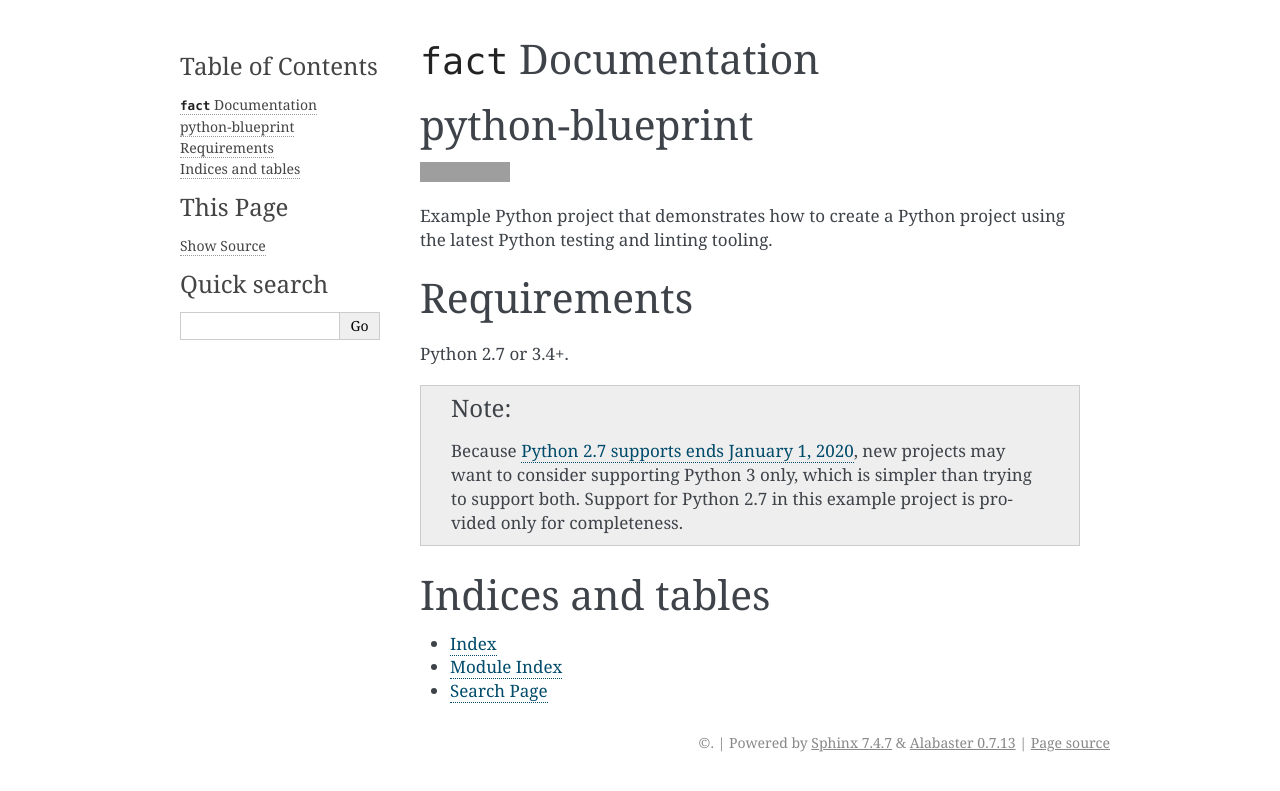
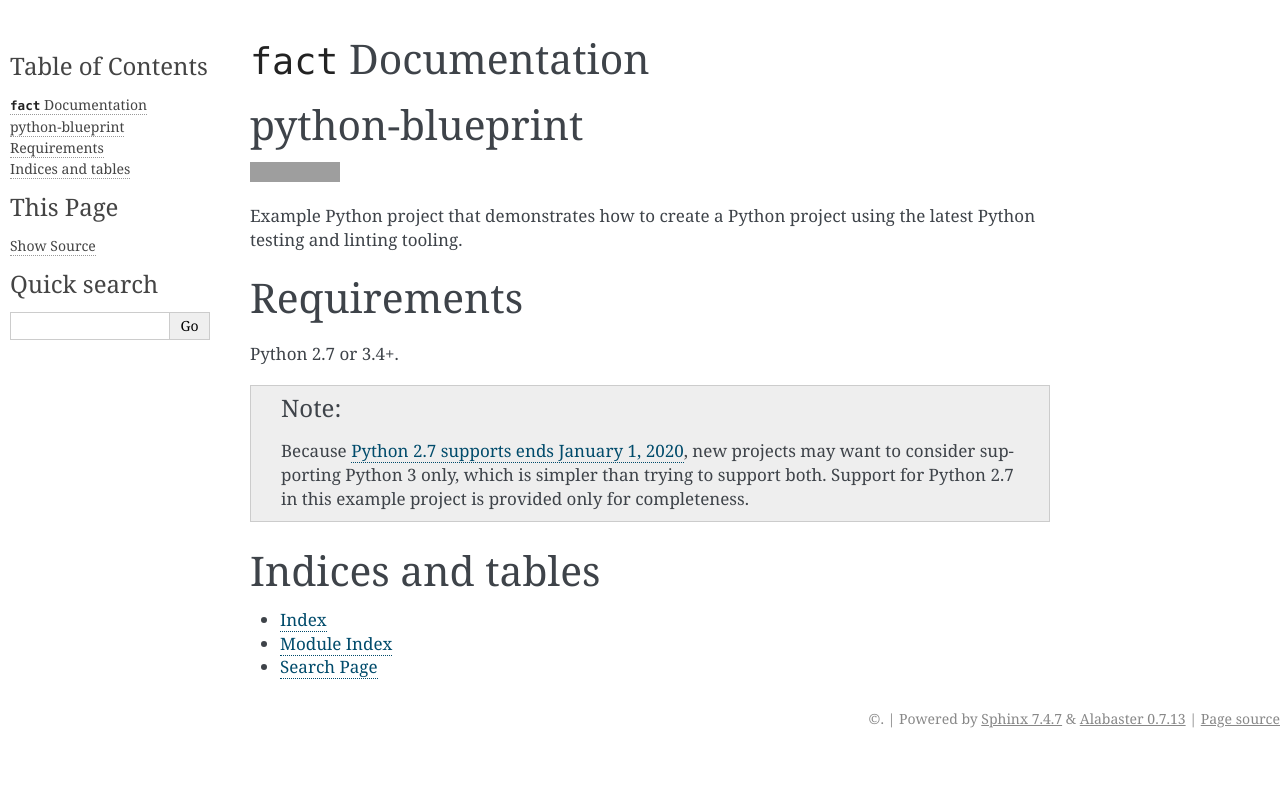
Before and after one commit to timbertinker/python-blueprint, a Sphinx documentation site: the page built from docs/source/index.rst, in a window 1280 px wide. Shown: the top 791 px of the page. Built offline with Sphinx 7.4.7, drawn with Linux system fonts in a browser that asks for light colours; pages that are not in the unit, such as notebooks, are missing from menus; grey boxes are pictures that could not be loaded.

```diff
--- a/docs/source/conf.py
+++ b/docs/source/conf.py
@@ -87,7 +87,10 @@ html_theme = 'alabaster'
 # further.  For a list of options available for each theme, see the
 # documentation.
 #
-# html_theme_options = {}
+html_theme_options = {
+    # Override the default alabaster line wrap, which wraps tightly at 940px.
+    'page_width': 'auto',
+}
 
 # Add any paths that contain custom static files (such as style sheets) here,
 # relative to this directory. They are copied after the builtin static files,
```
